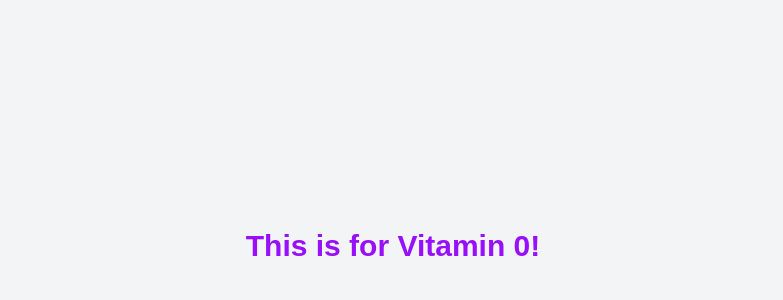
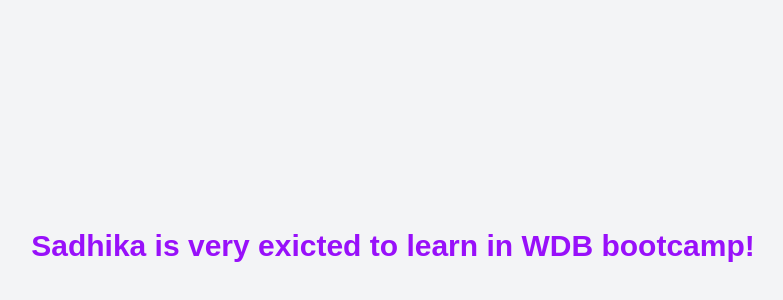
Before and after one commit to richajos34/vitamin0, a Next.js app in the folder my-app/: page / in a window 1280 px wide. Shown: the part 154-454 px from the top of the page, without its empty margins (247-1030 px from the left). Built offline with nearby package versions, Linux system fonts and the light colour scheme.

Commit message:
I added a text

```diff
--- a/my-app/app/page.tsx
+++ b/my-app/app/page.tsx
@@ -4,7 +4,7 @@ export default function Home() {
   return (
     <main className="min-h-screen flex items-center justify-center bg-gray-100">
       <h1 className="text-3xl font-bold text-purple-600" >
-        This is for Vitamin 0!
+        Sadhika is very exicted to learn in WDB bootcamp!
       </h1>
     </main>
   );
```
Also changed, not shown: 1 other file (tests, documents, lock files or other folders).
